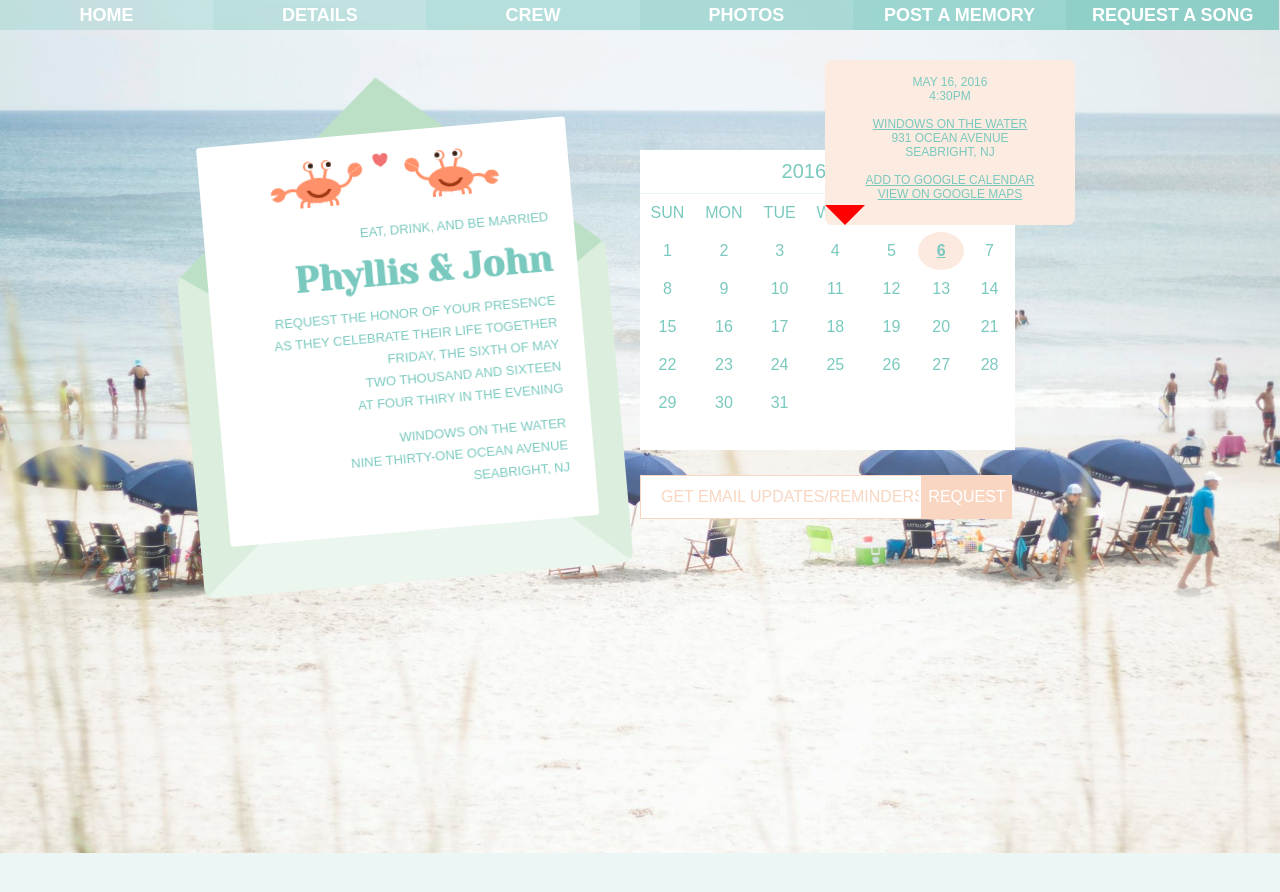
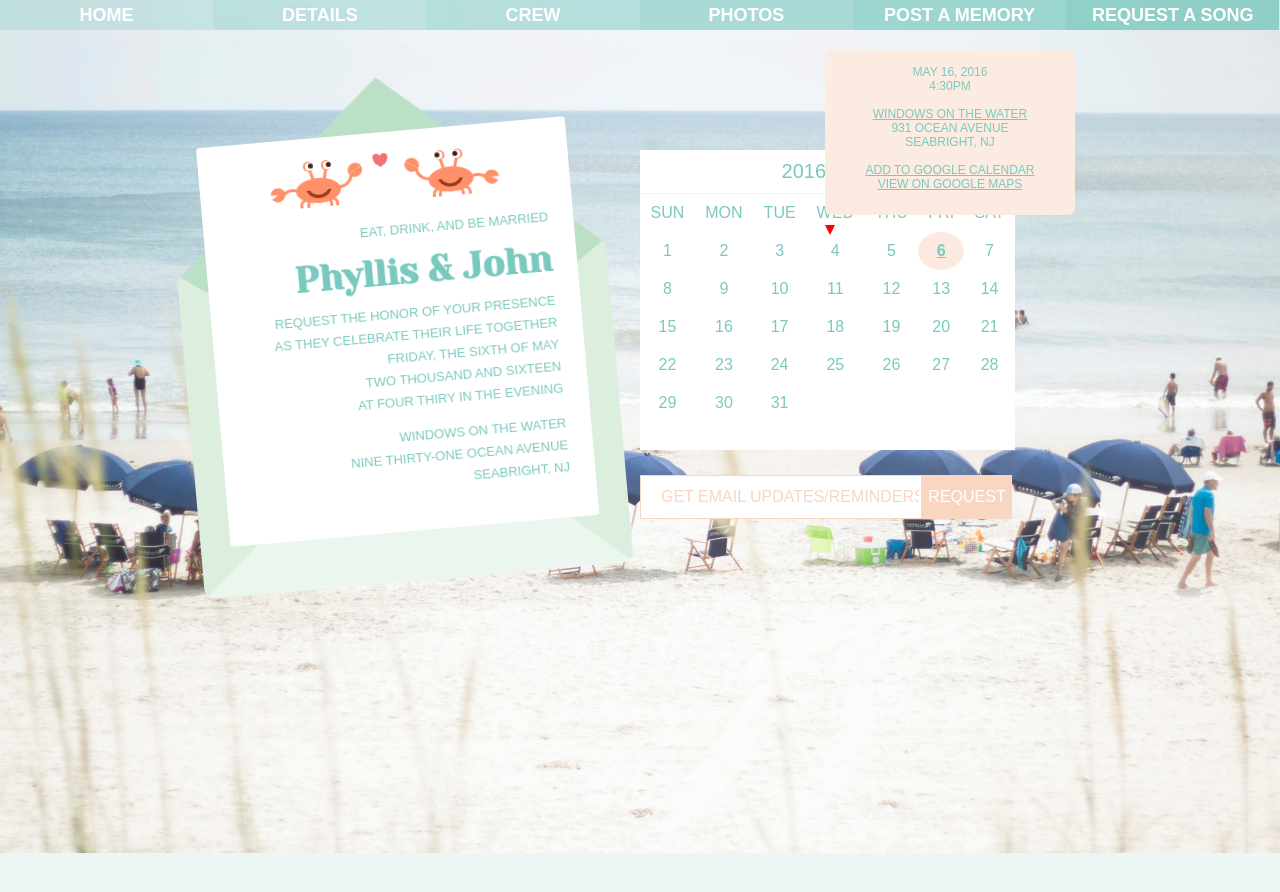
Before and after one commit to phyllisandjohn/phyllisandjohn.github.io, a Jekyll site: the page details/index.html, which Jekyll copies as it is, in a window 1280 px wide. Shown: the top 892 px of the page. Built offline with Jekyll 4.4.1, drawn with Linux system fonts in a browser that asks for light colours.

Commit message:
Update index.html

```diff
--- a/details/index.html
+++ b/details/index.html
@@ -115,7 +115,7 @@ td {
 	position: absolute;
 	left: 50%;
 	margin-left: 185px;
-	margin-top: 60px;
+	margin-top: 50px;
 	text-align: center;
 	background: #FCEBE0;
 	width: 250px;
@@ -126,12 +126,12 @@ td {
 
 .arrow {
 	position: absolute;
-	bottom: 0px;
+	bottom: -20px;
 	width: 0;
 	height: 0;
-	border-left: 20px solid transparent;
-	border-right: 20px solid transparent;
-	border-top: 20px solid #f00;
+	border-left: 5px solid transparent;
+	border-right: 5px solid transparent;
+	border-top: 10px solid #f00;
 }
 
 a:visited {
```
